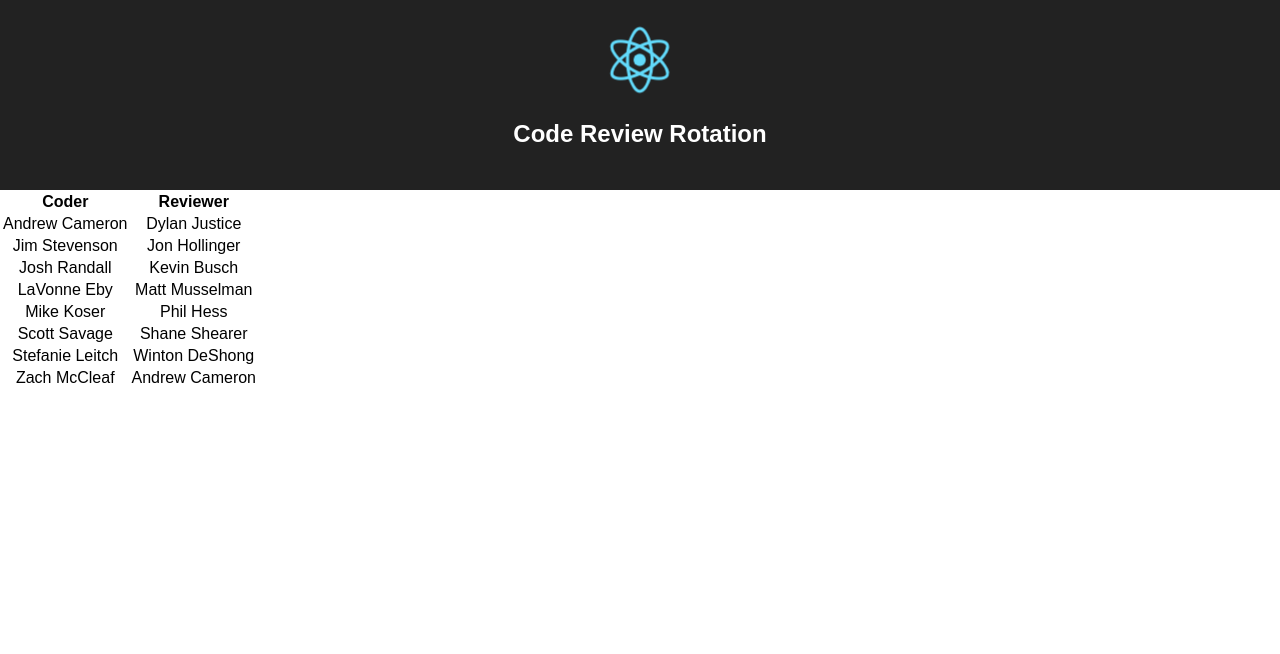
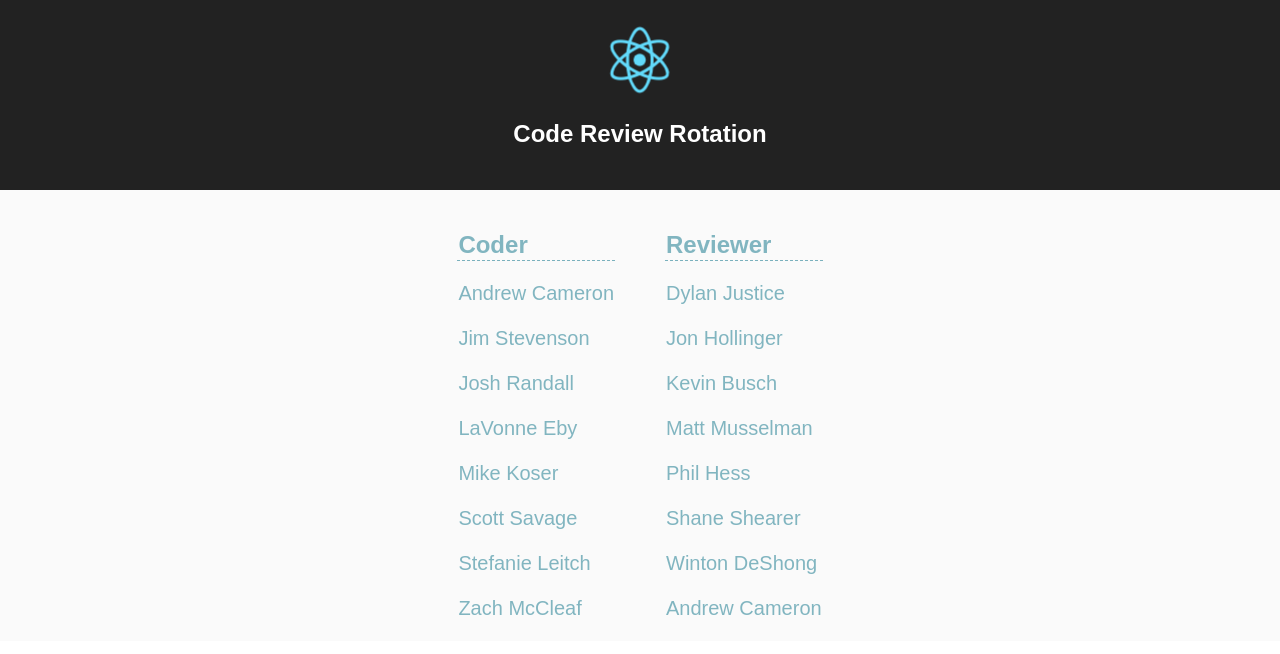
Before and after one commit to HeyKos/code-reviewers, a React (Create React App) app: page / in a window 1280 px wide. Shown: the top 654 px of the page. Built offline with nearby package versions, Linux system fonts and the light colour scheme; the HTML template or start-up script is replaced by a standard one.

Commit message:
Added some basic styles

```diff
--- a/src/components/developer-list.tsx
+++ b/src/components/developer-list.tsx
@@ -33,8 +33,8 @@ const developers: Developer[]  = [
 ];
 
 export class DeveloperList extends React.PureComponent<{}, ComponentState> {
-    constructor() {
-        super({});
+    constructor(props: any) {
+        super(props);
 
         this.state = {
             pairs: [],
@@ -48,11 +48,15 @@ export class DeveloperList extends React.PureComponent<{}, ComponentState> {
     public render() {
         return (
             <table className="c-developer-list">
-                <tr>
-                    <th>Coder</th>
-                    <th>Reviewer</th>
-                </tr>
-                {this.state.pairs.map(this._renderPair)}
+                <thead>
+                    <tr>
+                        <th>Coder</th>
+                        <th>Reviewer</th>
+                    </tr>
+                </thead>
+                <tbody>
+                    {this.state.pairs.map(this._renderPair)}
+                </tbody>
             </table>
         );
     }
--- a/src/styles/App.css
+++ b/src/styles/App.css
@@ -1,5 +1,8 @@
 .App {
-  text-align: center; }
+  text-align: center;
+  font-family: Arial, Helvetica, sans-serif;
+  font-size: 16px;
+  background-color: #fafafa; }
 
 .App-logo {
   animation: App-logo-spin infinite 20s linear;
@@ -9,7 +12,7 @@
   background-color: #222;
   height: 150px;
   padding: 20px;
-  color: #fff; }
+  color: #ffffff; }
 
 .App-title {
   font-size: 1.5em; }
@@ -24,6 +27,17 @@
     transform: rotate(360deg); } }
 
 .c-developer-list {
-  margin: 0;
-  padding: 0;
-  list-style: none; }
+  margin: 20px auto;
+  padding: 0 20px;
+  font-size: 20px;
+  border-collapse: separate;
+  border-spacing: 50px 20px; }
+  .c-developer-list td, .c-developer-list th {
+    text-align: left;
+    color: #81b5c0; }
+  .c-developer-list th {
+    font-weight: 700;
+    font-size: 24px;
+    border-bottom: 1px dashed #7ab1bd; }
+  .c-developer-list tbody td {
+    color: nav; }
--- a/src/styles/App.scss
+++ b/src/styles/App.scss
@@ -1,5 +1,10 @@
+@import 'colors';
+
 .App {
   text-align: center;
+  font-family: Arial, Helvetica, sans-serif;
+  font-size: 16px;
+  background-color: darken($color: $white, $amount: 2);
 }
 
 .App-logo {
@@ -11,7 +16,7 @@
   background-color: #222;
   height: 150px;
   padding: 20px;
-  color: #fff;
+  color: $white;
 }
 
 .App-title {
--- /dev/null
+++ b/src/styles/_colors.scss
@@ -0,0 +1,8 @@
+
+$pink: #dfa3a3;
+$yellow: #d6d7a7;
+$green: #b7d78a;
+$blue: #81b5c0;
+$purple: #a787bd;
+$white: #ffffff;
+$black: #222222;
--- a/src/styles/_developer-list.scss
+++ b/src/styles/_developer-list.scss
@@ -1,5 +1,23 @@
 .c-developer-list {
-    margin: 0;
-    padding: 0;
-    list-style: none;
+    margin: 20px auto;
+    padding: 0 20px;
+    font-size: 20px;
+    // border-spacing: 10px 20px;
+    border-collapse: separate;
+    border-spacing: 50px 20px;
+
+    td, th {
+        text-align: left;
+        color: $blue;
+    }
+
+    th {
+        font-weight: 700;
+        font-size: 24px;
+        border-bottom: 1px dashed darken($color: $blue, $amount: 2)
+    }
+
+    tbody td {
+        color: nav
+    }
 }
```
